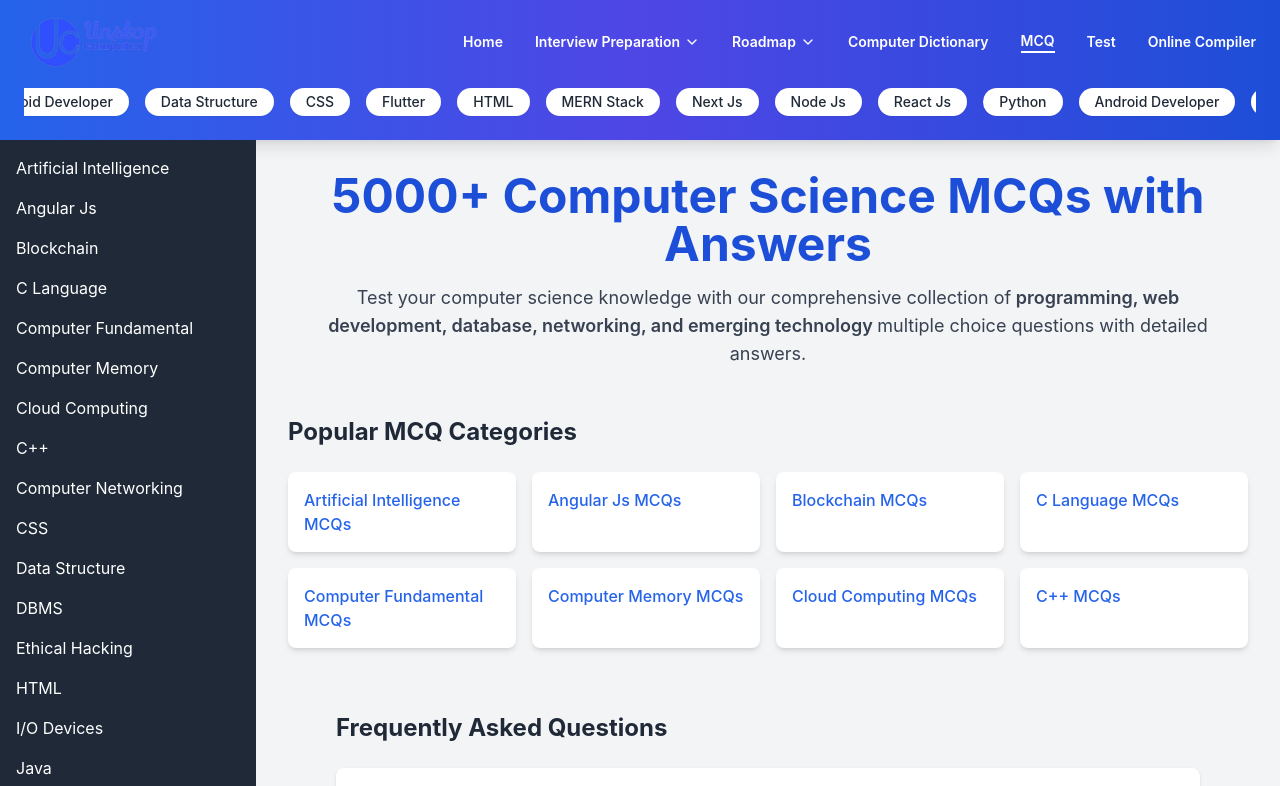
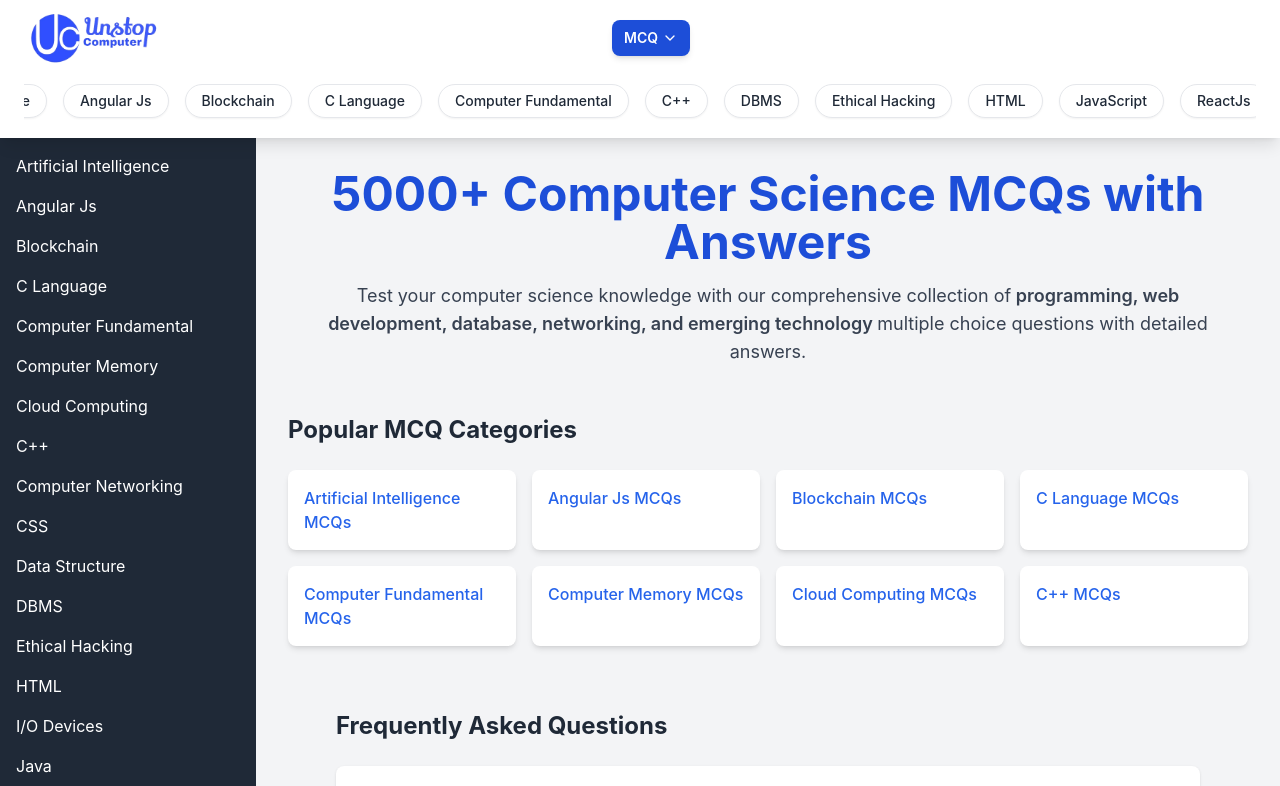
Before and after one commit to kartikkrishnasharmaa/codeskipper, a Next.js app: page /mcq in a window 1280 px wide. Shown: the top 786 px of the page. Built offline with nearby package versions, Linux system fonts and the light colour scheme.

Commit message:
Refactor Navbar component and update navigation items
Refactor Navbar component to streamline code and improve functionality. Removed unused state variables and updated navigation items for better organization.

```diff
--- a/components/Navbar.jsx
+++ b/components/Navbar.jsx
@@ -1,44 +1,60 @@
+
 "use client";
 import { useState, useEffect, useRef } from "react";
 import { motion, AnimatePresence } from "framer-motion";
-import { Menu, X, Sun, Moon, ChevronDown } from "lucide-react";
+import { Menu, X, ChevronDown } from "lucide-react";
 import Link from "next/link";
 import Image from "next/image";
 import { usePathname } from "next/navigation";
 
+
 export default function Navbar({ setSidebarOpen }) {
   const pathname = usePathname();
   const [navOpen, setNavOpen] = useState(false);
-  const [isDark, setIsDark] = useState(true);
-  const [hoveredItem, setHoveredItem] = useState(null);
   const [openMegaMenu, setOpenMegaMenu] = useState(null);
   const [isPaused, setIsPaused] = useState(false);
   const [items, setItems] = useState([]);
   const scrollableRef = useRef(null);
+  const megaMenuRef = useRef(null);
 
-  // --- Auto Scroll Topics ---
+  // Close mega menu on click outside
+  useEffect(() => {
+    const handleClickOutside = (event) => {
+      if (megaMenuRef.current && !megaMenuRef.current.contains(event.target)) {
+        setOpenMegaMenu(null);
+      }
+    };
+    document.addEventListener("mousedown", handleClickOutside);
+    return () => document.removeEventListener("mousedown", handleClickOutside);
+  }, []);
+
   const scrollItemsData = [
-    { text: "Android Developer", path: "/interview-question/android-developer" },
-    { text: "Data Structure", path: "/interview-question/data-structure" },
-    { text: "CSS", path: "/interview-question/css" },
-    { text: "Flutter", path: "/interview-question/flutter" },
-    { text: "HTML", path: "/interview-question/html" },
-    { text: "MERN Stack", path: "/interview-question/mern-stack" },
-    { text: "Next Js", path: "/interview-question/nextjs" },
-    { text: "Node Js", path: "/interview-question/nodejs" },
-    { text: "React Js", path: "/interview-question/reactjs" },
-    { text: "Python", path: "/interview-question/python" },
+    { text: "Artificial Intelligence", path: "/mcq/artificial-intelligence" },
+    { text: "Angular Js", path: "/mcq/angularjs-mcq" },
+    { text: "Blockchain", path: "/mcq/blockchain" },
+    { text: "C Language", path: "/mcq/c-language" },
+    { text: "Computer Fundamental", path: "/mcq/computer-fundamental" },
+    { text: "C++", path: "/mcq/cpp-language" },
+    { text: "DBMS", path: "/mcq/dbms-mcq" },
+    { text: "Ethical Hacking", path: "/mcq/ethical-hacking-mcq" },
+    { text: "HTML", path: "/mcq/html-mcq" },
+    { text: "JavaScript", path: "/mcq/javascript-mcq" },
+    { text: "ReactJs", path: "/mcq/react-mcq" },
+    { text: "Python", path: "/mcq/python-mcq" },
+    { text: "Operating System", path: "/mcq/operating-system" },
+    { text: "Machine Learning", path: "/mcq/machine-learning-mcq" },
   ];
 
   useEffect(() => setItems([...scrollItemsData, ...scrollItemsData]), []);
 
+  // Auto-scroll for MCQ section
   useEffect(() => {
     const scrollContainer = scrollableRef.current;
     if (!scrollContainer || isPaused || items.length === 0) return;
 
     const scrollSpeed = 1;
+    let scrollAmount = 0;
     let animationFrame;
-    let scrollAmount = 0;
     const itemWidth = scrollContainer.children[0]?.offsetWidth + 16;
 
     const scroll = () => {
@@ -54,130 +70,136 @@ export default function Navbar({ setSidebarOpen }) {
     return () => cancelAnimationFrame(animationFrame);
   }, [isPaused, items]);
 
-  // --- Navigation Items ---
   const navItems = [
     { name: "Home", path: "/" },
     {
-      name: "Interview Preparation",
-      path: "/interview-question",
+      name: "MCQ",
+      path: "/mcq",
       megaMenu: [
-        { title: "Frontend", items: ["React", "Next.js", "CSS", "HTML"] },
-        { title: "Backend", items: ["Node.js", "Express", "MongoDB", "Python"] },
-        { title: "Mobile", items: ["Flutter", "React Native", "Android"] },
+        {
+          title: "Programming",
+          items: [
+            { name: "C Language", path: "/mcq/c-language" },
+            { name: "C++", path: "/mcq/cpp-language" },
+            { name: "Java", path: "/mcq/java-mcq" },
+            { name: "Python", path: "/mcq/python-mcq" },
+            { name: "C#", path: "/mcq/c-sharp" },
+            { name: "PHP", path: "/mcq/php-mcq" },
           ],
         },
         {
-      name: "Roadmap",
-      path: "/roadmap",
-      megaMenu: [
-        { title: "Beginner", items: ["HTML", "CSS", "JS"] },
-        { title: "Advanced", items: ["React", "Next.js", "MERN"] },
+          title: "Web Development",
+          items: [
+            { name: "HTML", path: "/mcq/html-mcq" },
+            { name: "CSS", path: "/mcq/css-mcq" },
+            { name: "JavaScript", path: "/mcq/javascript-mcq" },
+            { name: "ReactJs", path: "/mcq/react-mcq" },
+            { name: "Angular", path: "/mcq/angularjs-mcq" },
+            { name: "Vue.js", path: "/mcq/vuejs-mcq" },
           ],
         },
+      ],
+    },
+    { name: "Roadmap", path: "/roadmap" },
     { name: "Computer Dictionary", path: "/glossary" },
-    { name: "MCQ", path: "/mcq" },
     { name: "Test", path: "/test" },
     { name: "Online Compiler", path: "/main/compiler" },
   ];
 
-  const container = {
-    hidden: { opacity: 0 },
-    show: { opacity: 1, transition: { staggerChildren: 0.1 } },
-  };
-  const item = {
-    hidden: { y: -10, opacity: 0 },
-    show: { y: 0, opacity: 1 },
-  };
-
   return (
-    <header className="sticky top-0 z-50 w-full bg-gradient-to-r from-blue-600 via-indigo-600 to-blue-700 dark:from-gray-900 dark:to-gray-800 shadow-lg backdrop-blur-lg">
-      <nav className="mx-auto px-6 py-4">
+    <header className="sticky top-0 z-[99999] w-full dark:bg-gray-900 shadow-lg backdrop-blur-lg overflow-visible">
+      <nav className="mx-auto px-4 sm:px-6 py-3 relative">
         <div className="flex items-center justify-between">
-          {/* Logo */}
-          <Link href="/" className="flex items-center">
+          <Link href="/" className="flex items-center z-50">
             <Image
               src="/Images/logo.webp"
               alt="Logo"
               width={140}
               height={40}
               className="transition-transform duration-300 hover:scale-110"
+              priority
             />
           </Link>
 
           {/* Desktop Menu */}
-          <motion.div
-            className="hidden md:flex items-center space-x-8"
-            initial="hidden"
-            animate="show"
-            variants={container}
-          >
-            {navItems.map((nav, i) => {
+          <div className="hidden lg:flex items-center space-x-6 xl:space-x-8">
+            {navItems.map((nav) => {
               const isActive = pathname === nav.path;
               return (
-                <motion.div
+                <div
                   key={nav.name}
-                  variants={item}
                   className="relative group"
-                  onMouseEnter={() => setOpenMegaMenu(nav.name)}
-                  onMouseLeave={() => setOpenMegaMenu(null)}
+                  onMouseEnter={() => nav.megaMenu && setOpenMegaMenu(nav.name)}
+                  onMouseLeave={() => nav.megaMenu && setOpenMegaMenu(null)}
+                  ref={nav.megaMenu ? megaMenuRef : null}
                 >
                   <Link
                     href={nav.path}
-                    className={`flex items-center gap-1 text-sm font-semibold ${isActive
-                        ? "text-white border-b-2 border-white"
-                        : "text-white hover:text-yellow-300"
+                    className={`flex items-center gap-1 text-sm font-semibold transition-all duration-200 px-3 py-2 rounded-lg ${
+                      isActive
+                        ? "text-white bg-blue-700 shadow-md"
+                        : "text-white hover:text-yellow-300 hover:bg-blue-700/50"
                     }`}
                   >
                     {nav.name}
-                    {nav.megaMenu && <ChevronDown size={16} />}
+                    {nav.megaMenu && (
+                      <ChevronDown
+                        size={16}
+                        className="transition-transform duration-200 group-hover:rotate-180"
+                      />
+                    )}
                   </Link>
 
                   {/* Mega Menu */}
-                  {nav.megaMenu && (
-                    <AnimatePresence>
-                      {openMegaMenu === nav.name && (
+                  {nav.megaMenu && openMegaMenu === nav.name && (
                     <motion.div
-                          initial={{ opacity: 0, y: -10 }}
+                      initial={{ opacity: 0, y: 10 }}
                       animate={{ opacity: 1, y: 0 }}
-                          exit={{ opacity: 0, y: -10 }}
-                          transition={{ duration: 0.3 }}
-className="absolute left-0 top-8 z-[999] bg-white dark:bg-gray-800 text-gray-900 dark:text-white p-6 rounded-xl shadow-2xl grid grid-cols-3 gap-8 w-[600px] border border-gray-200 dark:border-gray-700"
+                      exit={{ opacity: 0, y: 10 }}
+                      transition={{ duration: 0.2 }}
+                      className="fixed left-1/2 top-[64px] transform -translate-x-1/2 w-[85vw] max-w-[1400px] bg-white shadow-2xl border border-gray-200 z-[99999] rounded-xl overflow-hidden h-[500px]"
                     >
+                      <div className="p-8 overflow-y-auto h-full">
+                        <div className="grid grid-cols-2 md:grid-cols-3 lg:grid-cols-4 xl:grid-cols-6 gap-8">
                           {nav.megaMenu.map((section, idx) => (
-                            <div key={idx}>
-                              <h4 className="font-bold mb-2 text-blue-600 dark:text-yellow-300">
+                            <div key={idx} className="space-y-3">
+                              <h3 className="font-bold text-blue-700 text-sm uppercase tracking-wide border-b border-gray-200 pb-2">
                                 {section.title}
-                              </h4>
-                              <ul className="space-y-1">
+                              </h3>
+                              <ul className="space-y-2">
                                 {section.items.map((itm, id) => (
-                                  <li
-                                    key={id}
-                                    className="hover:text-blue-600 dark:hover:text-yellow-400 cursor-pointer transition"
+                                  <li key={id}>
+                                    <Link
+                                      href={itm.path}
+                                      className="block text-gray-700 hover:text-blue-600 transition-colors duration-200 text-sm py-1 hover:translate-x-1 transform transition-transform"
+                                      onClick={() => setOpenMegaMenu(null)}
                                     >
-                                    {itm}
+                                      {itm.name}
+                                    </Link>
                                   </li>
                                 ))}
                               </ul>
                             </div>
                           ))}
+                        </div>
+                      </div>
                     </motion.div>
                   )}
-                    </AnimatePresence>
-                  )}
-                </motion.div>
+                </div>
               );
             })}
+          </div>
 
-
-          </motion.div>
-
-          {/* Mobile Buttons */}
-          <div className="flex items-center md:hidden space-x-3">
-            <button onClick={() => setNavOpen(!navOpen)}>
+          {/* Mobile Menu Button */}
+          <div className="flex items-center lg:hidden">
+            <button
+              onClick={() => setNavOpen(!navOpen)}
+              className="p-2 rounded-lg hover:bg-blue-700 transition-colors"
+            >
               {navOpen ? (
-                <X size={26} className="text-white" />
+                <X size={24} className="text-white" />
               ) : (
-                <Menu size={26} className="text-white" />
+                <Menu size={24} className="text-white" />
               )}
             </button>
           </div>
@@ -191,71 +213,77 @@ className="absolute left-0 top-8 z-[999] bg-white dark:bg-gray-800 text-gray-900
               animate={{ height: "auto", opacity: 1 }}
               exit={{ height: 0, opacity: 0 }}
               transition={{ duration: 0.3 }}
-              className="md:hidden mt-4 bg-white dark:bg-gray-900 rounded-lg p-4 shadow-lg"
+              className="lg:hidden bg-gray-900/90 mt-2 rounded-xl overflow-hidden"
             >
-              {navItems.map((nav, i) => (
-                <div key={i} className="mb-3">
+              <ul className="flex flex-col px-4 py-2 space-y-2">
+                {navItems.map((nav) => (
+                  <li key={nav.name}>
+                    {nav.megaMenu ? (
+                      <div>
                         <button
                           onClick={() =>
                             setOpenMegaMenu(openMegaMenu === nav.name ? null : nav.name)
                           }
-                    className="w-full flex justify-between items-center text-left text-gray-800 dark:text-white font-semibold"
+                          className="flex justify-between items-center w-full px-3 py-2 text-white font-semibold hover:bg-blue-700 rounded-lg"
                         >
                           {nav.name}
-                    {nav.megaMenu && (
                           <ChevronDown
-                        className={`transform transition-transform ${openMegaMenu === nav.name ? "rotate-180" : ""
+                            size={16}
+                            className={`transition-transform duration-200 ${
+                              openMegaMenu === nav.name ? "rotate-180" : ""
                             }`}
                           />
-                    )}
                         </button>
-
-                  {/* Mobile Mega Menu */}
-                  {nav.megaMenu && openMegaMenu === nav.name && (
-                    <motion.div
-                      initial={{ height: 0, opacity: 0 }}
-                      animate={{ height: "auto", opacity: 1 }}
-                      exit={{ height: 0, opacity: 0 }}
-                      className="pl-4 mt-2 space-y-2"
+                        {openMegaMenu === nav.name && (
+                          <div className="pl-4 pt-2">
+                            {nav.megaMenu.map((section, idx) => (
+                              <div key={idx} className="mb-2">
+                                <h3 className="font-bold text-blue-400 text-sm">
+                                  {section.title}
+                                </h3>
+                                <ul className="pl-2">
+                                  {section.items.map((itm, id) => (
+                                    <li key={id}>
+                                      <Link
+                                        href={itm.path}
+                                        className="block py-1 text-gray-200 hover:text-yellow-300"
+                                        onClick={() => setNavOpen(false)}
                                       >
-                      {nav.megaMenu.map((section, idx) => (
-                        <div key={idx}>
-                          <h4 className="font-bold text-blue-600 mt-2">{section.title}</h4>
-                          <ul className="ml-2 space-y-1">
-                            {section.items.map((itm, id) => (
-                              <li
-                                key={id}
-                                className="text-gray-700 dark:text-gray-300 hover:text-blue-600 cursor-pointer"
-                              >
-                                {itm}
+                                        {itm.name}
+                                      </Link>
                                     </li>
                                   ))}
                                 </ul>
                               </div>
                             ))}
-                    </motion.div>
+                          </div>
                         )}
                       </div>
+                    ) : (
+                      <Link
+                        href={nav.path}
+                        className="block px-3 py-2 text-white font-semibold hover:bg-blue-700 rounded-lg"
+                        onClick={() => setNavOpen(false)}
+                      >
+                        {nav.name}
+                      </Link>
+                    )}
+                  </li>
                 ))}
-
-
+              </ul>
             </motion.div>
           )}
         </AnimatePresence>
 
-        {/* Auto Scrolling Tags */}
-        {/* Auto Scrolling Tags */}
+        {/* Scrolling MCQ Section */}
         <div
-          className={`mt-3 relative overflow-hidden transition-all duration-300 ${openMegaMenu ? "z-0 opacity-60 pointer-events-none" : "z-30"
-            }`}
+          className="mt-3 relative overflow-hidden"
           onMouseEnter={() => setIsPaused(true)}
           onMouseLeave={() => setIsPaused(false)}
         >
-
           <div
             ref={scrollableRef}
             className="flex overflow-x-auto whitespace-nowrap py-2 scrollbar-none"
-            style={{ scrollbarWidth: "none", msOverflowStyle: "none" }}
           >
             <style jsx>{`
               .scrollbar-none::-webkit-scrollbar {
@@ -266,7 +294,7 @@ className="absolute left-0 top-8 z-[999] bg-white dark:bg-gray-800 text-gray-900
               <Link
                 key={`${item.text}-${index}`}
                 href={item.path}
-                className="inline-block px-4 py-1 mx-2 bg-white dark:bg-gray-800 hover:bg-gray-200 dark:hover:bg-gray-700 rounded-full text-sm font-medium text-gray-800 dark:text-gray-200 transition-all shadow-sm hover:shadow-md"
+                className="inline-flex px-4 py-1.5 mx-2 bg-white hover:bg-gray-100 rounded-full text-sm font-medium text-gray-800 transition-all shadow-sm hover:shadow-md border border-gray-200 min-w-max"
               >
                 {item.text}
               </Link>
```
Lines whose indentation alone changed are shown as unchanged.
